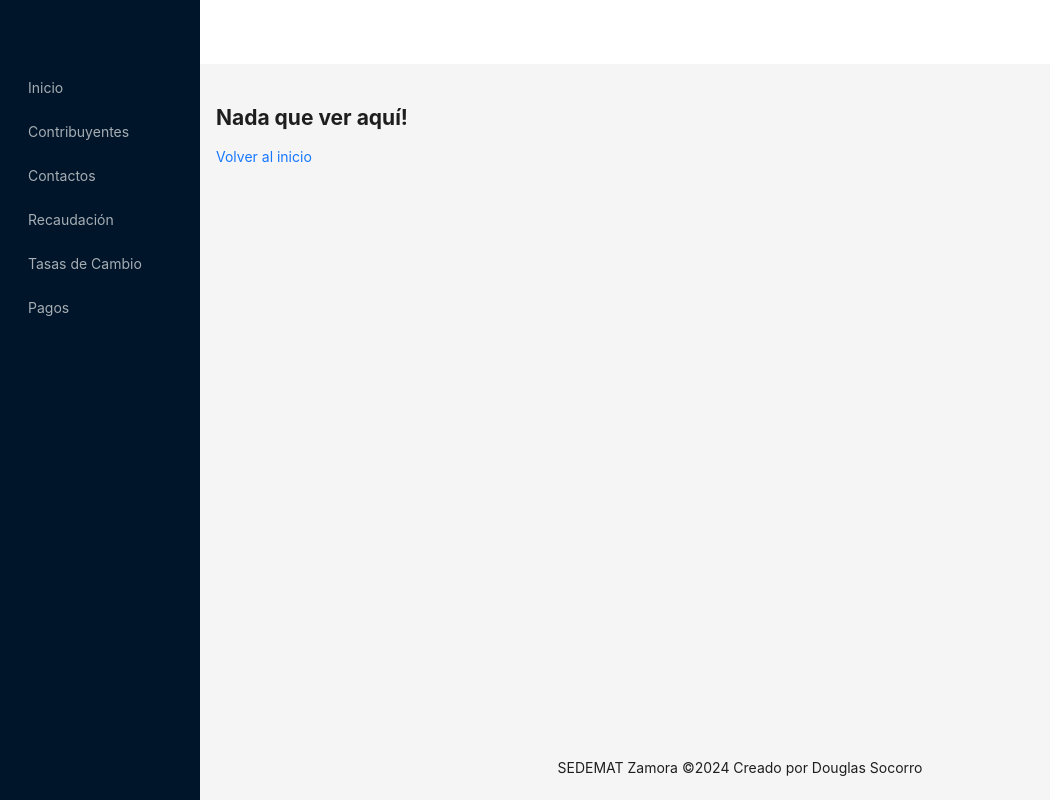
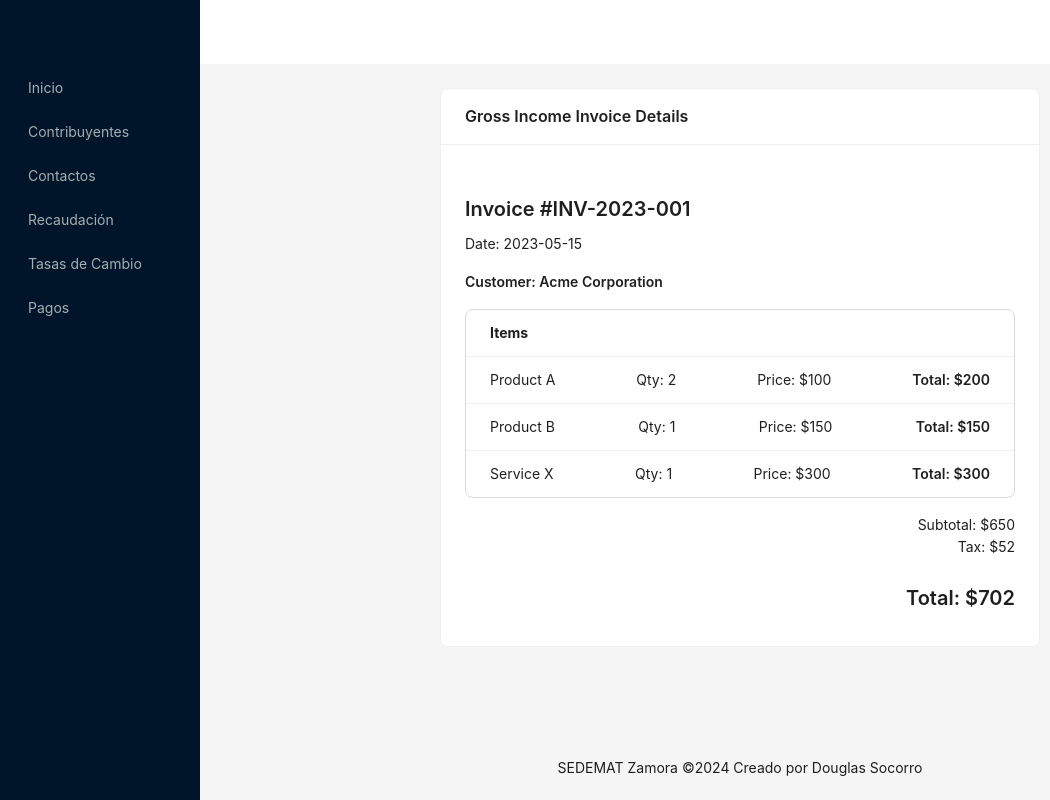
Before and after one commit to Douglas571/sedemat_system, a React (Vite) app in the folder frontend/: page /tax-collection/1/gross-incomes-invoice/1 in a window 1280 px wide. Shown: the whole page, without its empty margins (0-1050 px from the left). Built offline with nearby package versions, Linux system fonts and the light colour scheme.

Commit message:
Feature: Added link to open details about gross income invoice

```diff
--- a/frontend/src/App.tsx
+++ b/frontend/src/App.tsx
@@ -21,6 +21,7 @@ import PaymentsEdit from 'pages/PaymentsEdit'
 import TaxCollection from 'pages/TaxCollection'
 import TaxCollectionBusinessDetails from 'pages/TaxCollectionBusinessDetails'
 import TaxCollectionBusinessGrossIncomes from 'pages/TaxCollectionBusinessGrossIncomes'
+import TaxCollectionBusinessGrossIncomesInvoice from 'pages/TaxCollectionBusinessGrossIncomesInvoice'
 
 import { Routes, Route, Outlet, Link, BrowserRouter } from 'react-router-dom'
 
@@ -62,6 +63,7 @@ function App(): JSX.Element {
 						<Route path='tax-collection' element={<TaxCollection />} />
 						<Route path='tax-collection/:businessId' element={<TaxCollectionBusinessDetails />} />
 						<Route path='tax-collection/:businessId/gross-incomes/new' element={<TaxCollectionBusinessGrossIncomes />} />
+						<Route path='tax-collection/:businessId/gross-incomes-invoice/:grossIncomeId' element={<TaxCollectionBusinessGrossIncomesInvoice />} />
 
 						{/* Using path="*"" means "match anything", so this route
 						acts like a catch-all for URLs that we don't have explicit
--- a/frontend/src/pages/TaxCollectionBusinessDetails.tsx
+++ b/frontend/src/pages/TaxCollectionBusinessDetails.tsx
@@ -417,6 +417,7 @@ const WasteCollectionTaxesTable: React.FC = () => {
 }
 
 function GrossIncomeInvoiceTable(): JSX.Element {
+    const navigate = useNavigate();
     const dummyData = [
         {
             id: 1,
@@ -486,7 +487,7 @@ function GrossIncomeInvoiceTable(): JSX.Element {
             key: 'actions',
             render: (_: any, record: any) => (
                 <Flex gap="small">
-                    <Button onClick={() => null}>Ver Detalles</Button>
+                    <Button onClick={() => navigate(`/tax-collection/${record.businessId}/gross-incomes-invoice/${record.id}`)}>Ver Detalles</Button>
                     <Button onClick={() => null}>Descargar PDF</Button>
                 </Flex>
             ),
--- /dev/null
+++ b/frontend/src/pages/TaxCollectionBusinessGrossIncomesInvoice.tsx
@@ -0,0 +1,54 @@
+import React from 'react';
+import { Card, Typography, List } from 'antd';
+
+const { Title, Text } = Typography;
+
+const GrossIncomeInvoiceDetails: React.FC = () => {
+	// Dummy data
+	const invoiceDetails = {
+		invoiceNumber: 'INV-2023-001',
+		date: '2023-05-15',
+		customerName: 'Acme Corporation',
+		items: [
+			{ description: 'Product A', quantity: 2, unitPrice: 100, total: 200 },
+			{ description: 'Product B', quantity: 1, unitPrice: 150, total: 150 },
+			{ description: 'Service X', quantity: 1, unitPrice: 300, total: 300 },
+		],
+		subtotal: 650,
+		tax: 52,
+		total: 702,
+	};
+
+	return (
+		<Card title="Gross Income Invoice Details" style={{ width: '100%', maxWidth: 600, margin: 'auto' }}>
+			<Title level={4}>Invoice #{invoiceDetails.invoiceNumber}</Title>
+			<Text>Date: {invoiceDetails.date}</Text>
+			<Text strong style={{ display: 'block', marginTop: 16 }}>Customer: {invoiceDetails.customerName}</Text>
+
+			<List
+				header={<div style={{ fontWeight: 'bold' }}>Items</div>}
+				bordered
+				dataSource={invoiceDetails.items}
+				renderItem={(item) => (
+					<List.Item>
+						<Text>{item.description}</Text>
+						<Text>Qty: {item.quantity}</Text>
+						<Text>Price: ${item.unitPrice}</Text>
+						<Text strong>Total: ${item.total}</Text>
+					</List.Item>
+				)}
+				style={{ marginTop: 16, marginBottom: 16 }}
+			/>
+
+			<div style={{ textAlign: 'right' }}>
+				<Text>Subtotal: ${invoiceDetails.subtotal}</Text>
+				<br />
+				<Text>Tax: ${invoiceDetails.tax}</Text>
+				<br />
+				<Title level={4}>Total: ${invoiceDetails.total}</Title>
+			</div>
+		</Card>
+	);
+};
+
+export default GrossIncomeInvoiceDetails;
```
